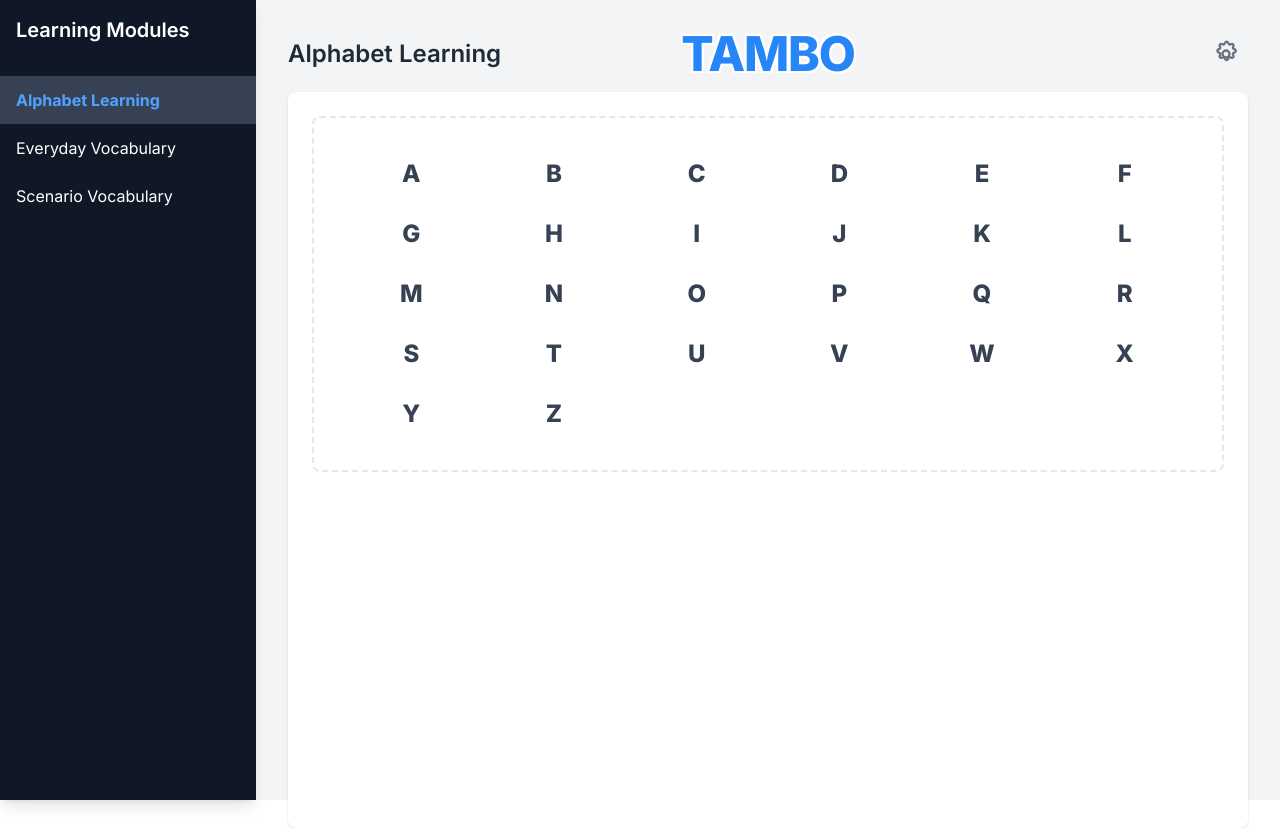
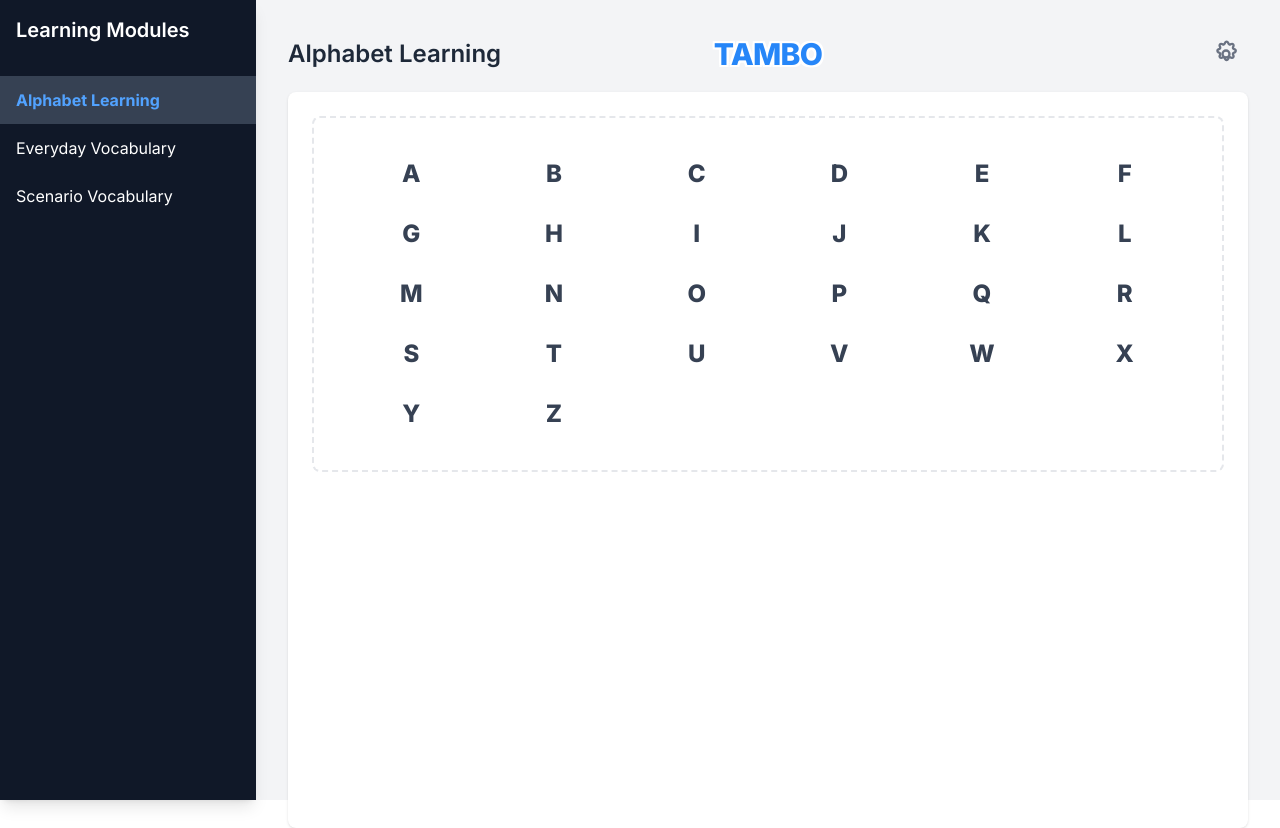
Before and after one commit to Amar2K111/PennPad, a Next.js app in the folder OneDrive/Bureau/tambo/tambo/: page /tutor in a window 1280 px wide. Built offline with nearby package versions, Linux system fonts and the light colour scheme; no server answers; sample sign-in values are in the browser's storage.

Commit message:
Make logo a little bigger (text-3xl)

```diff
--- a/OneDrive/Bureau/tambo/tambo/src/app/tutor/page.tsx
+++ b/OneDrive/Bureau/tambo/tambo/src/app/tutor/page.tsx
@@ -126,7 +126,7 @@
           </div>
           {/* Absolutely centered logo */}
           <div className="absolute left-1/2 top-1/2 -translate-x-1/2 -translate-y-1/2">
-            <Logo className="text-5xl" />
+            <Logo />
           </div>
           <div className="z-20 ml-auto">
             <button
--- a/OneDrive/Bureau/tambo/tambo/src/components/Logo.tsx
+++ b/OneDrive/Bureau/tambo/tambo/src/components/Logo.tsx
@@ -6,7 +6,7 @@
 
 export const Logo: React.FC<LogoProps> = ({ className = '' }) => {
   return (
-    <div className={`text-2xl font-extrabold text-[#2686F8] tracking-tight select-none ${className}`}
+    <div className={`text-3xl font-extrabold text-[#2686F8] tracking-tight select-none ${className}`}
       style={{
         textShadow: `
           -2px -2px 0 #fff,
```
